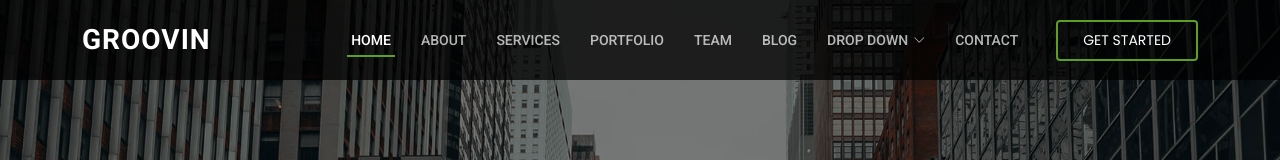
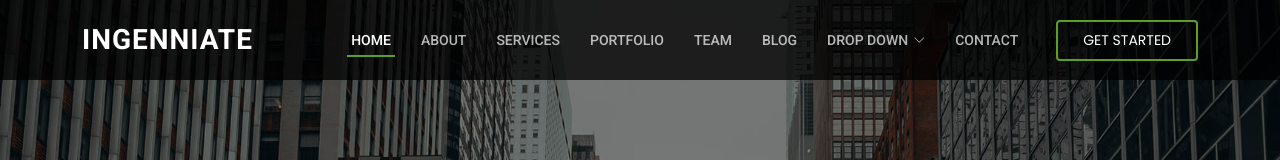
Before and after one commit to RNilson/Ingenniate, a plain HTML site: page index.html in a window 1280 px wide. Shown: the top 160 px of the page. Drawn offline with nearby package versions, Linux system fonts and the light colour scheme.

Commit message:
Update index.html

```diff
--- a/index.html
+++ b/index.html
@@ -42,7 +42,7 @@
   <header id="header" class="fixed-top d-flex align-items-center">
     <div class="container d-flex align-items-center justify-content-between">
 
-      <h1 class="logo"><a href="index.html">Groovin</a></h1>
+      <h1 class="logo"><a href="index.html">Ingenniate</a></h1>
       <!-- Uncomment below if you prefer to use an image logo -->
       <!-- <a href="index.html" class="logo"><img src="assets/img/logo.png" alt="" class="img-fluid"></a>-->
 
```
